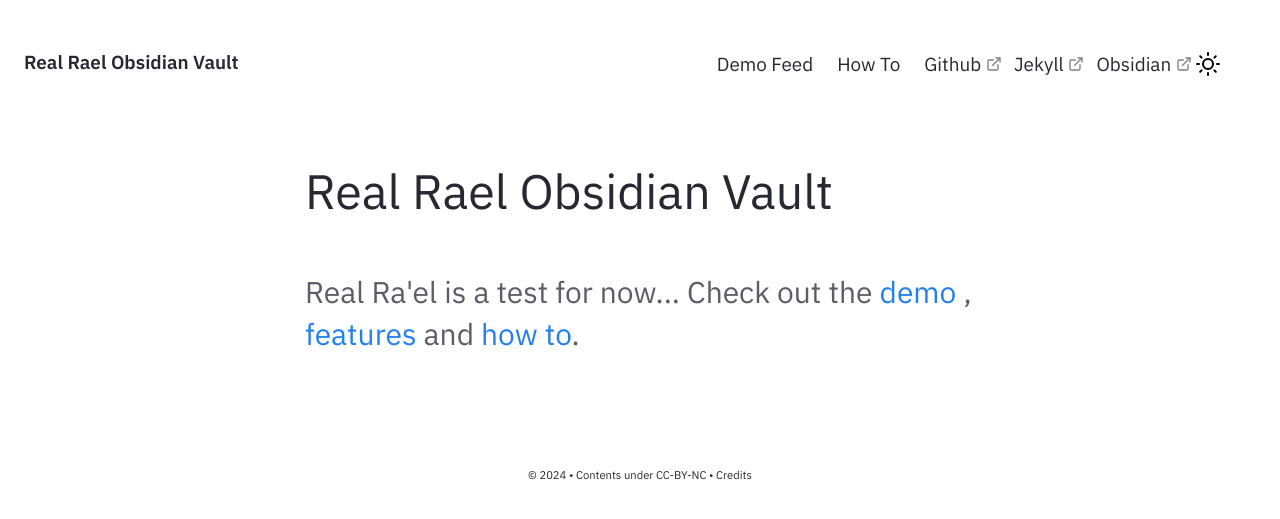
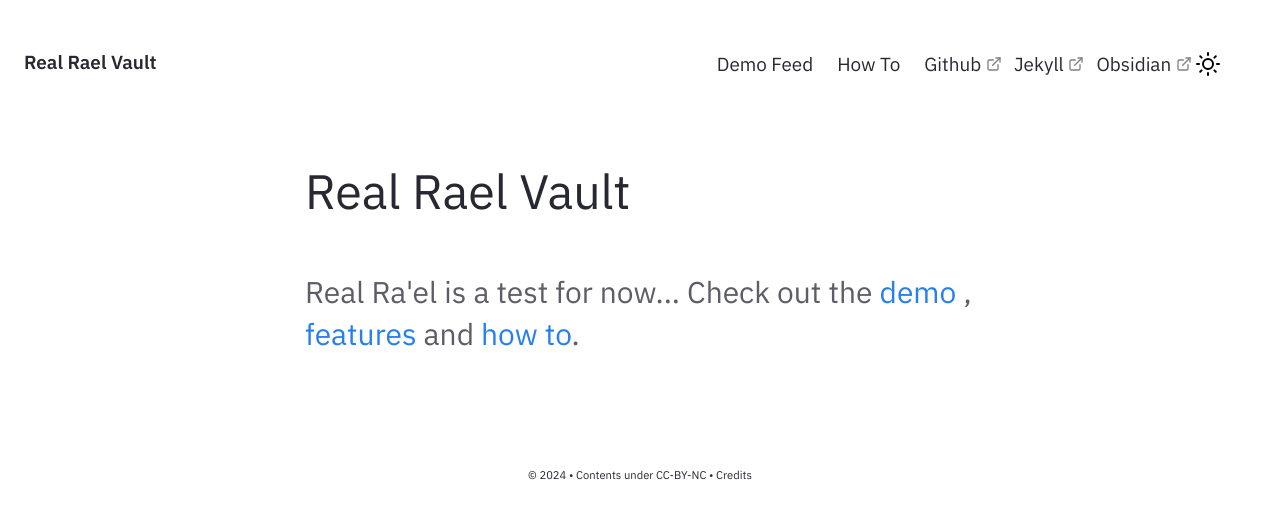
Before and after one commit to DMZemo/dmzemo.github.io, a Jekyll site: the page built from pages/index.md, in a window 1280 px wide. Shown: the top 519 px of the page. Built offline with Jekyll 4.4.1, drawn with Linux system fonts in a browser that asks for light colours.

Commit message:
Update _config.yml

```diff
--- a/_config.yml
+++ b/_config.yml
@@ -27,7 +27,7 @@ baseurl: ""
 
 # Website Header, Description, Footer year and text.
 # If you are deleting this, make sure you remove it from HTML files too
-heading: Real Rael Obsidian Vault # Change this
+heading: Real Rael Vault # Change this
 content: Raelian Obsidian Vault
 copyright:
   year: © 2024
```
